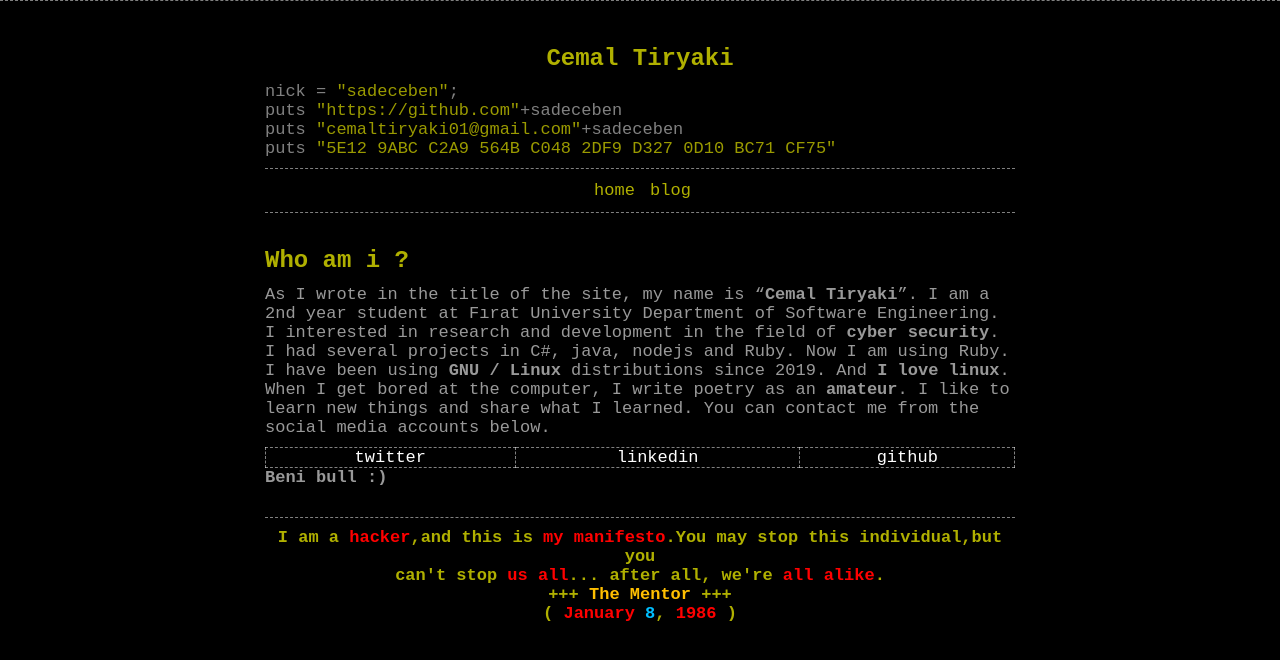
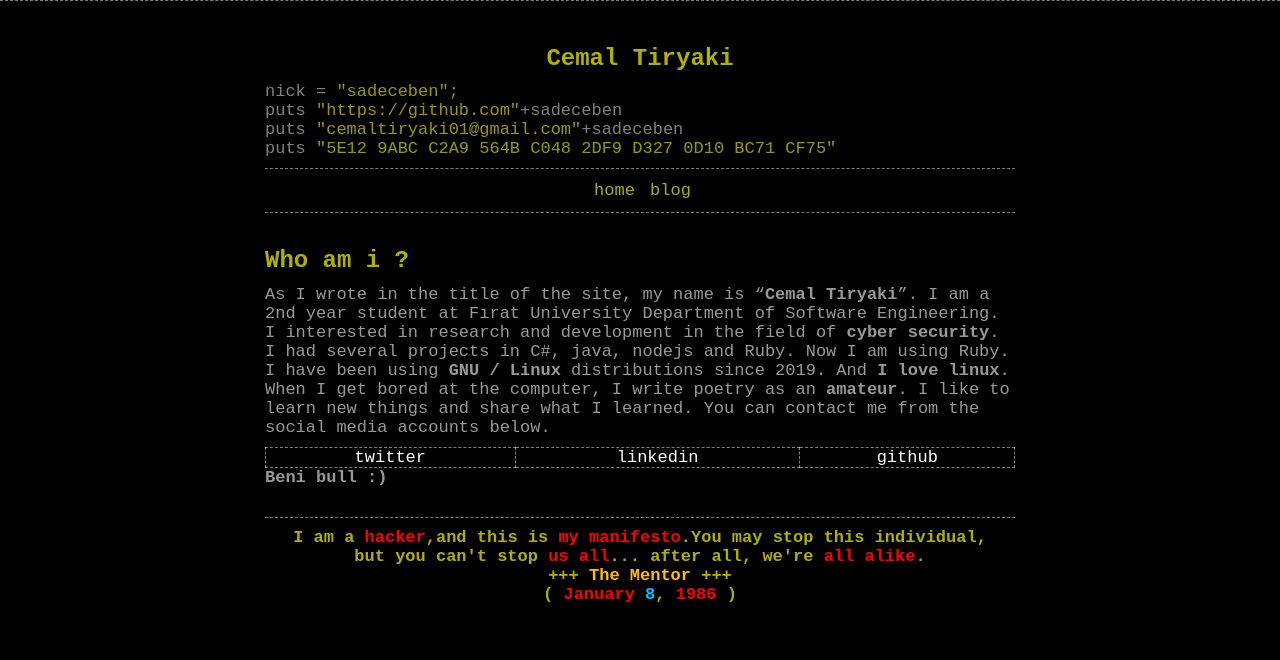
Before and after one commit to sadeceben/sadeceben.github.io, a Jekyll site: the page built from index.md, in a window 1280 px wide. Shown: the top 660 px of the page. Built offline with Jekyll 4.4.1, drawn with Linux system fonts in a browser that asks for light colours; our own code applies the rules of GitHub Pages for plain Markdown files.

Commit message:
recension

```diff
--- a/_includes/footer.html
+++ b/_includes/footer.html
@@ -1,8 +1,8 @@
 <div class="row">
   <div class="col-lg-8 col-lg-offset-2">
     <footer>
-    <b><center>I am a <span style="color: #ff0000;">hacker</span>,and this is <span style="color: #ff0000;">my manifesto</span>.You may stop this individual,but you </center></b>
-  <b><center>can't stop <span style="color: #ff0000;">us all</span>... after all, we're <span style="color: #ff0000;">all alike</span>.</center></b>
+    <b><center>I am a <span style="color: #ff0000;">hacker</span>,and this is <span style="color: #ff0000;">my manifesto</span>.You may stop this individual,</center></b>
+  <b><center>but you can't stop <span style="color: #ff0000;">us all</span>... after all, we're <span style="color: #ff0000;">all alike</span>.</center></b>
       <b><center>+++ <a href=http://phrack.org/issues/7/3.html><span style="color: 	#ffbf00;">The Mentor</span></a> +++</center></b>
       <b><center>( <span style="color: #ff0000;">January</span> <span style="color: #00bfff;">8</span>, <span style="color: #ff0000;">1986</span> )</b></center>
   </div>
```
